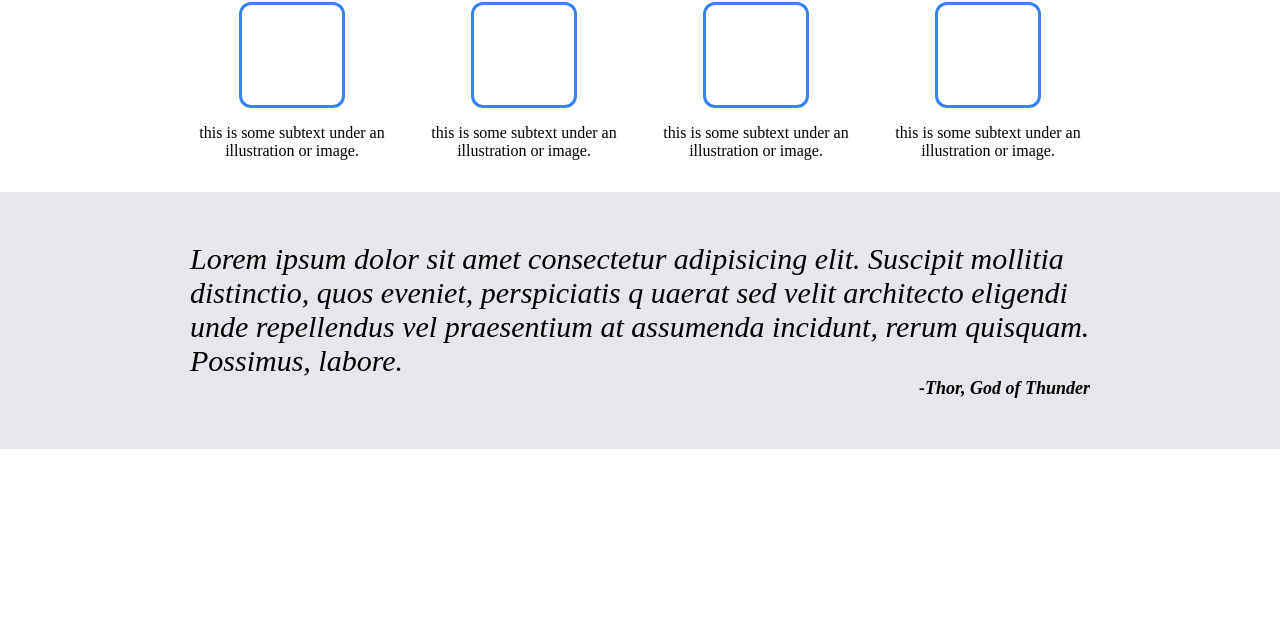
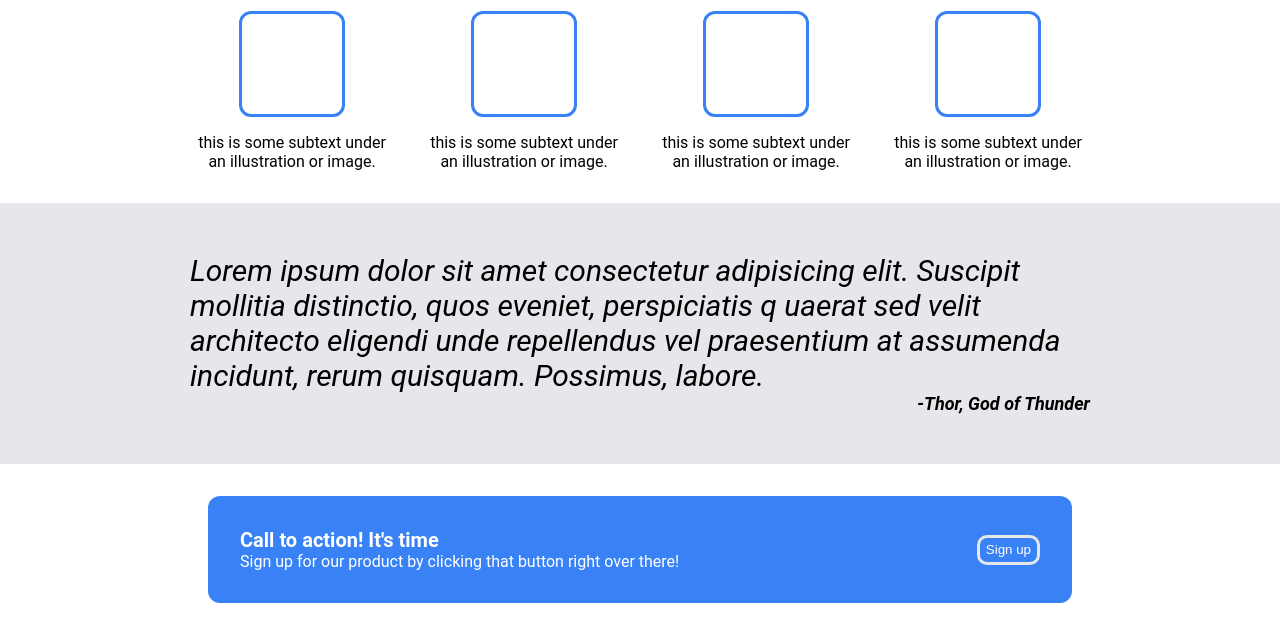
Before and after one commit to LeoZheng279/odin_landingpage, a plain HTML site: page index.html in a window 1280 px wide. Shown: the part 439-1074 px from the top of the page. Before the commit the page ends 888 px from the top, so only its background shows below. Drawn offline with Linux system fonts and the light colour scheme.

Commit message:
added modal

```diff
--- a/index.html
+++ b/index.html
@@ -86,5 +86,15 @@
         </div>
     </div>
     </div>
+
+    <div class="signin">
+        <div class="modal">
+            <div class="text">
+                <div class="title">Call to action! It's time</div>
+                <div class="main">Sign up for our product by clicking that button right over there!</div>
+            </div>
+            <button>Sign up</button>
+        </div>
+    </div>
 </body>
 </html>
--- a/style.css
+++ b/style.css
@@ -1,5 +1,5 @@
 body{
-    font-family: 'Times New Roman', Times, serif;
+    font-family: 'Roboto', serif;
     margin: 0;
 }
 
@@ -139,3 +139,34 @@ img{
     font-size: 18px;
     font-weight: bold;
 }
+
+/* modal */
+.signin .modal{
+    display: flex;
+    align-items: center;
+    padding: 32px;
+}
+.signin{
+    padding: 32px;
+    padding-left: 50px;
+    padding-right: 50px;
+}
+.modal{
+    margin: auto;
+    background-color: #3882F6;
+    color: white;
+    border-radius: 12px;
+    max-width: 800px;
+    display: flex;
+    align-items: center;
+    justify-content: space-between;
+}
+.modal button{
+    border: #E5E7EB solid;
+    flex-shrink: 0;
+}
+
+.modal .title{
+    font-size: 20px;
+    font-weight: bold;
+}
```
